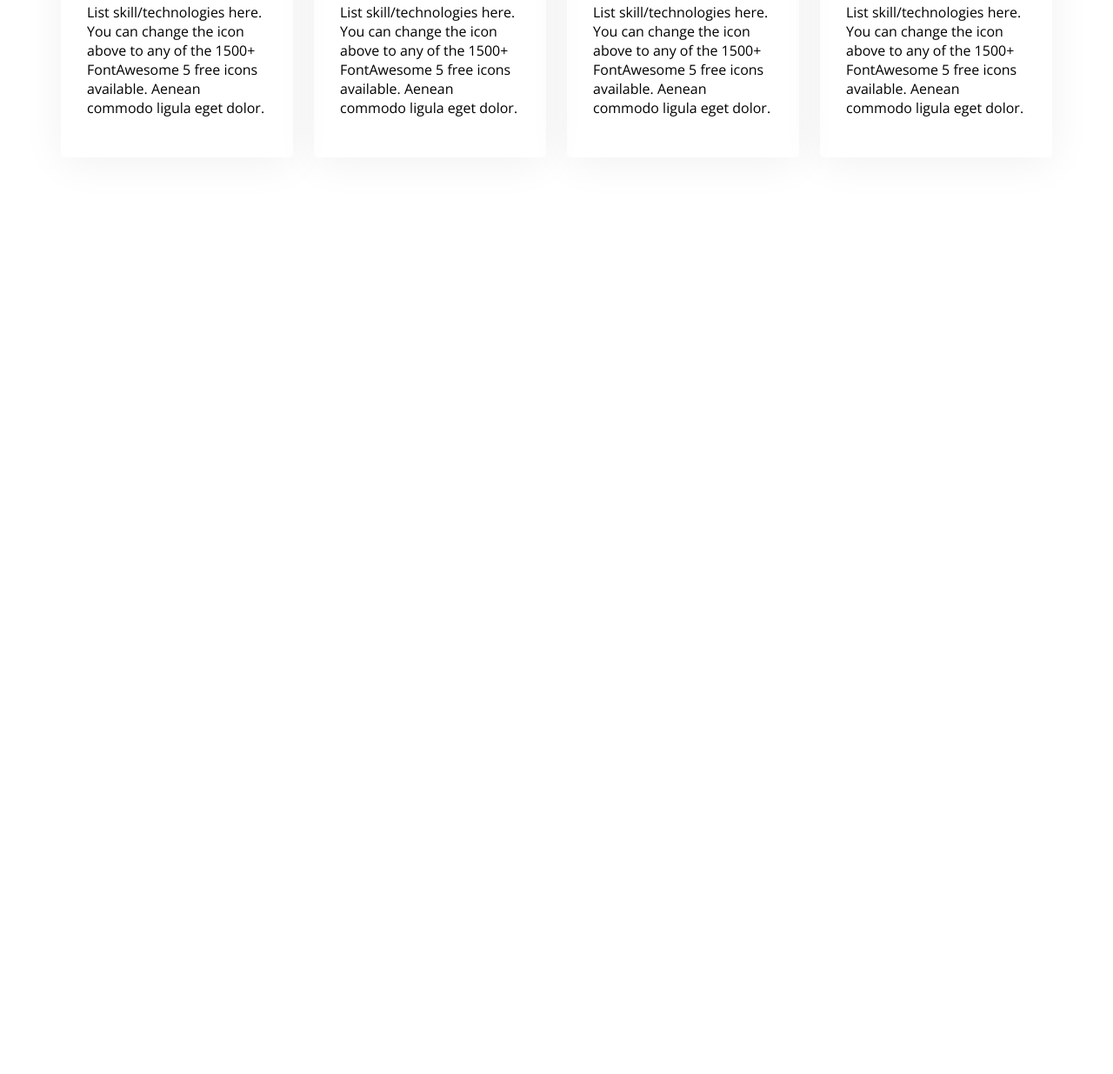
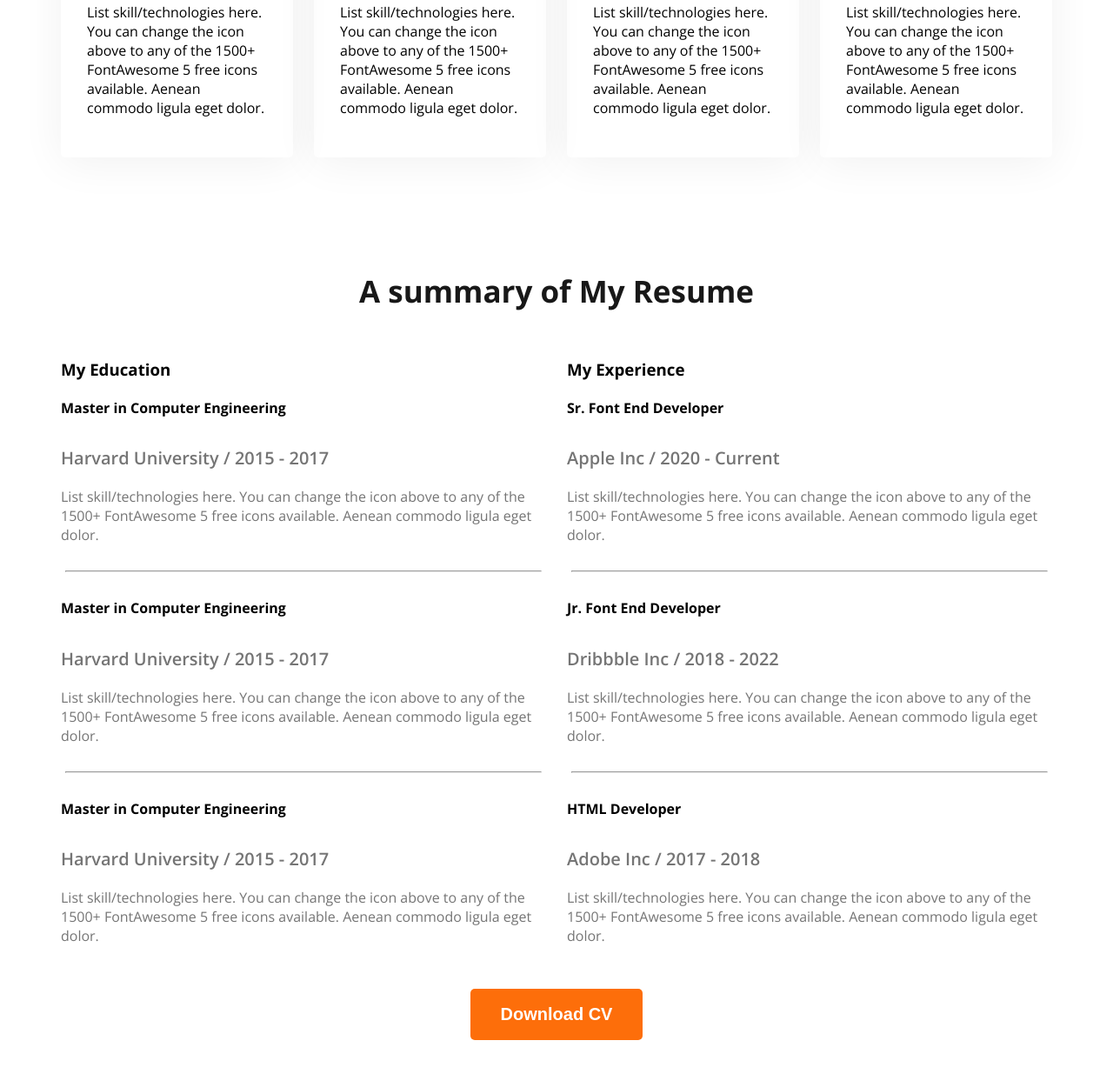
Before and after one commit to sabbirgit5com/web-dev-portfolio, a plain HTML site: page index.html in a window 1280 px wide. Shown: the part 1992-3227 px from the top of the page at 87% size. Before the commit the page ends 2303 px from the top, so only its background shows below. Drawn offline with nearby package versions, Linux system fonts and the light colour scheme.

Commit message:
added fortfolio main last part

```diff
--- a/index.html
+++ b/index.html
@@ -85,6 +85,62 @@
                 </div>
             </div>
          </section>
+         <section class="resume">
+            <h3 class="section-title text-center">A summary of My Resume</h3>
+            <div class="resume-container">
+                <!-- .resume-column*2>h3.resume-column-title+.experience*3>h4.experience-title+h5.experience-sub-title+.experience-description -->
+                <div class="resume-column">
+                    <h3 class="resume-column-title">My Education</h3>
+                    <div class="experience">
+                        <h4 class="experience-title">Master in Computer Engineering</h4>
+                        <h5 class="experience-sub-title">Harvard University / 2015 - 2017</h5>
+                        <div class="experience-description">List skill/technologies here. You can change the icon above
+                            to any of the 1500+ FontAwesome 5 free icons available. Aenean commodo ligula eget dolor.</div>
+                        </div>
+                        <hr>
+                    <div class="experience">
+                        <h4 class="experience-title">Master in Computer Engineering</h4>
+                        <h5 class="experience-sub-title">Harvard University / 2015 - 2017</h5>
+                        <div class="experience-description">List skill/technologies here. You can change the icon above
+                            to any of the 1500+ FontAwesome 5 free icons available. Aenean commodo ligula eget dolor.</div>
+                    </div>
+                    <hr>
+                    <div class="experience">
+                        <h4 class="experience-title">Master in Computer Engineering</h4>
+                        <h5 class="experience-sub-title">Harvard University / 2015 - 2017</h5>
+                        <div class="experience-description">List skill/technologies here. You can change the icon above
+                            to any of the 1500+ FontAwesome 5 free icons available. Aenean commodo ligula eget dolor. </div>
+                    </div>
+                </div>
+                <div class="resume-column">
+                    <h3 class="resume-column-title">My Experience</h3>
+                    <div class="experience">
+                        <h4 class="experience-title">Sr. Font End Developer</h4>
+                        <h5 class="experience-sub-title">Apple Inc / 2020 - Current</h5>
+                        <div class="experience-description">List skill/technologies here. You can change the icon above
+                            to any of the 1500+ FontAwesome 5 free icons available. Aenean commodo ligula eget dolor.</div>
+                    </div>
+                    <hr>
+                    <div class="experience">
+                        <h4 class="experience-title">Jr. Font End Developer</h4>
+                        <h5 class="experience-sub-title">Dribbble Inc / 2018 - 2022</h5>
+                        <div class="experience-description">List skill/technologies here. You can change the icon above
+                            to any of the 1500+ FontAwesome 5 free icons available. Aenean commodo ligula eget dolor.</div>
+                    </div>
+                    <hr>
+                    <div class="experience">
+                        <h4 class="experience-title">HTML Developer</h4>
+                        <h5 class="experience-sub-title">Adobe Inc / 2017 - 2018</h5>
+                        <div class="experience-description">List skill/technologies here. You can change the icon above
+                            to any of the 1500+ FontAwesome 5 free icons available. Aenean commodo ligula eget dolor.</div>
+                    </div>
+                </div>
+            </div>
+            <div class="text-center resume-download-cv">
+                <button class="btn-primary">Download CV</button>
+         </div>
+
+         </section>
     </main>
     <footer></footer>
 </body>
--- a/styles/portfolio.css
+++ b/styles/portfolio.css
@@ -136,3 +136,24 @@ main section{
     border-radius: 5px;
     box-shadow: 0px 6px 50px 0 rgba(0,0,0, 0.06);
 }
+
+/* resume section styles */
+.resume-container{
+    display: flex;
+    gap: 24px;
+
+}
+.experience-sub-title{
+    font-size: 20px;
+    font-weight: 600;
+    margin-bottom: 20px;
+}
+.experience-description, .experience-sub-title{
+    color: #757575;
+}
+.resume hr{
+    margin: 30px 5px;
+}
+.resume-download-cv{
+    margin-top: 50px;
+}
```
